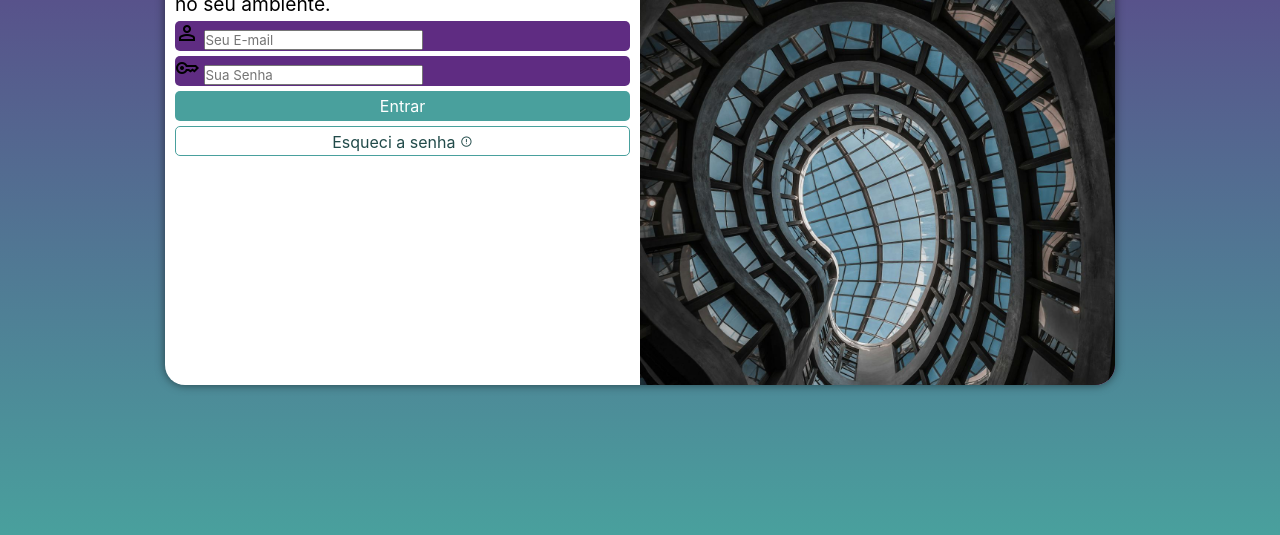
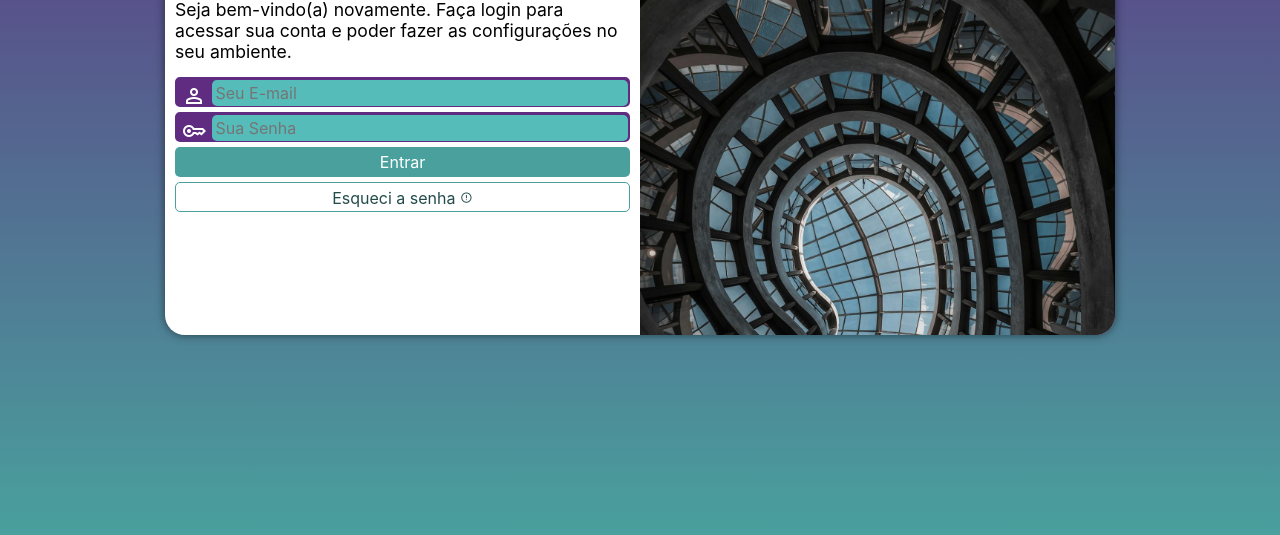
Before and after one commit to InacioDias/projeto-login, a plain HTML site: page index.html in a window 1280 px wide. Shown: the part 265-800 px from the top of the page. Drawn offline with nearby package versions, Linux system fonts and the light colour scheme.

Commit message:
fim do projeto

```diff
--- a/estilos/media-query.css
+++ b/estilos/media-query.css
@@ -8,6 +8,7 @@
 
     #login {
         width: 80vw;
+        height: 280px;
     }
 
     #login > #imagem {
@@ -30,6 +31,7 @@
 
     #login {
         width: 950px;
+        height: 400px;
     }
 
     #login > #imagem {
@@ -48,6 +50,7 @@
     }
 
     #formulario > p {
-        font-size: 1.2em;
+        font-size: 1.1em;
+        margin: 15px 0px;
     }
 }
--- a/estilos/style.css
+++ b/estilos/style.css
@@ -29,7 +29,7 @@ main {
     position: absolute;
     top: 50%;
     left: 50%;
-    transform: translate(-50%, -50%);
+
     overflow: hidden;
 
     background-color: white;
@@ -38,6 +38,7 @@ main {
     border-radius: 20px;
     box-shadow: 0px 0px 10px rgba(0, 0, 0, 0.529);
 
+    transform: translate(-50%, -50%);
     transition: width .3s, height .3s;
     transition-timing-function: ease;
 }
@@ -66,6 +67,7 @@ main {
 
 form > .campo {
     background-color: #5f2c82;
+    border: 2px solid #5f2c82;
     width: 100%;
     display: block;
     height: 30px;
@@ -75,6 +77,28 @@ form > .campo {
 
 form label {
     display: none;
+}
+
+.campo > span {
+    color: white;
+    width: 30px;
+    padding: 5px;
+}
+
+.campo > input {
+    background-color: #55bcb9;
+    font-size: 1em;
+    width: calc(100% - 35px);
+    height: 100%;
+
+    border: 0px;
+    border-radius: 5px;
+    padding: 4px;
+    transform: translateY(-9px);
+}
+
+.campo > input:focus-within {
+    background-color: white;
 }
 
 form > input[type=submit] {
```
